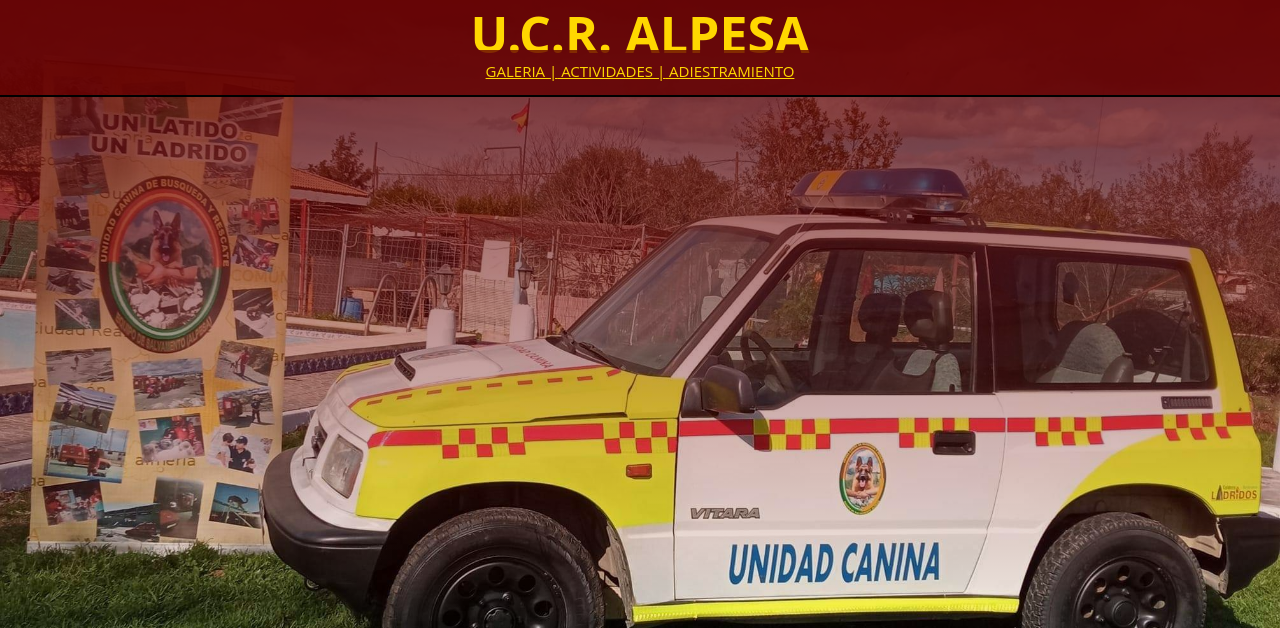
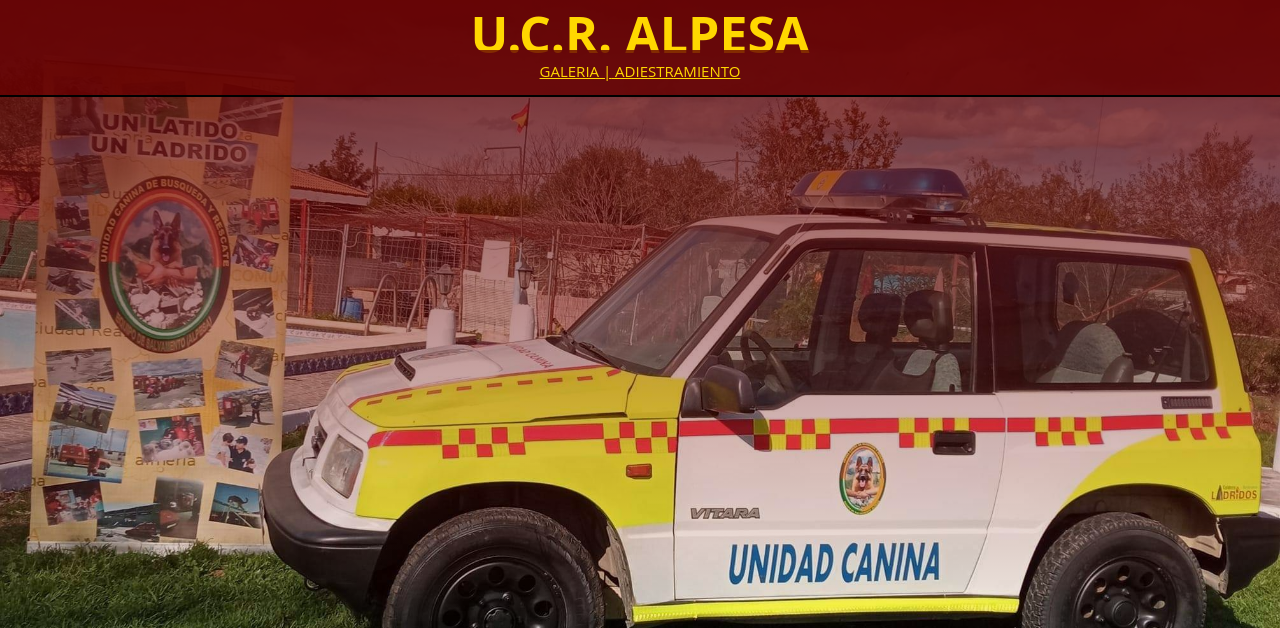
Before and after one commit to AdriGM08/test-2, a plain HTML site: page index.html in a window 1280 px wide. Shown: the top 628 px of the page. Drawn offline with Linux system fonts and the light colour scheme.

Commit message:
Add files via upload

```diff
--- a/index.html
+++ b/index.html
@@ -8,10 +8,6 @@
     <title>ucr</title>
     <link rel="stylesheet" href="estilos.css">
 </head>
-<!-- Hola qué tal, te recuerdo que la web es de uso libre -->
-<!-- usala para lo que desees y no olvides suscribirte a AlexCG Design -->
-<!-- Web hecha por AlexCG Design, si te sirvió la plantilla por favor entra a AlexCG Design -->
-<!-- ->>>> https://www.youtube.com/alexcgdesign <<<<- -->
 
 
 
@@ -22,7 +18,7 @@
 
          <center><div class="titulo"><H1>U.C.R. ALPESA</H1></div></center>
 
-        <center><div class="menu"><a href="galeria.html">GALERIA |</a><a href="galeria.html"> ACTIVIDADES |</a><a href="sd"></a><a href="as"> ADIESTRAMIENTO</a></div></center>
+         <center><div class="menu"><a href="galeria.html">GALERIA |</a><a href="adiestramiento.html"> ADIESTRAMIENTO</a></div></center>
 
     </header>
 
```
